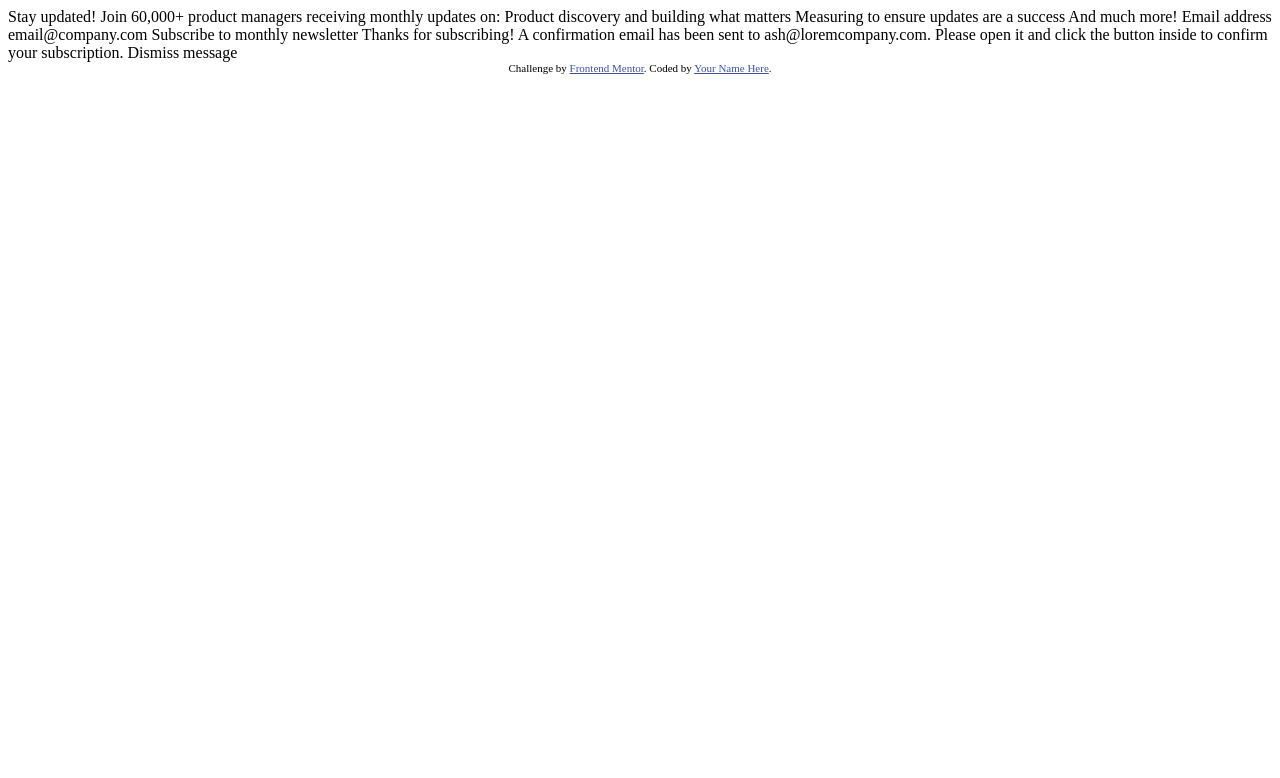
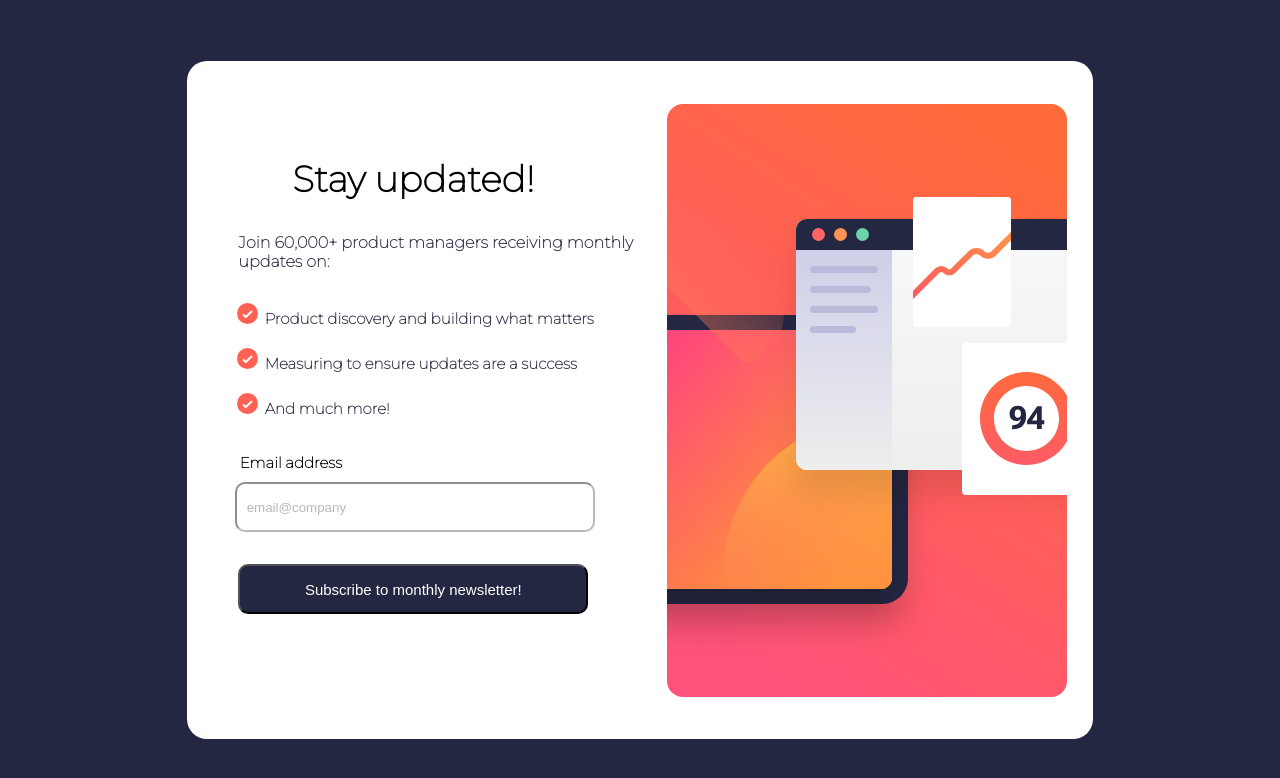
Before and after one commit to 007khun159/FM_Sign_Regis_page, a plain HTML site: page newsletter-sign-up-with-success-message-main/index.html in a window 1280 px wide. Drawn offline with Linux system fonts and the light colour scheme.

Commit message:
FromPage_Finish

```diff
--- /dev/null
+++ b/newsletter-sign-up-with-success-message-main/checker.js
@@ -0,0 +1,14 @@
+function CheckerEmail() {
+    var emailInput = document.getElementById('emailInput');
+    var mailformat = /^\w+([\.-]?\w+)*@\w+([\.-]?\w+)*(\.\w{2,3})+$/;
+
+    if (emailInput.value.match(mailformat)) {
+      alert("Valid email address!");
+      emailInput.focus();
+      return true;
+    } else {
+      alert("You have entered an invalid email address!");
+      emailInput.focus();
+      return false;
+    }
+  }
--- a/newsletter-sign-up-with-success-message-main/index.html
+++ b/newsletter-sign-up-with-success-message-main/index.html
@@ -13,40 +13,92 @@
     .attribution { font-size: 11px; text-align: center; }
     .attribution a { color: hsl(228, 45%, 44%); }
   </style>
+
+  <script src="./checker.js"></script>
+  <link rel="stylesheet" href="style.css">
 </head>
 <body>
 
-  <!-- Sign-up form start -->
 
-  Stay updated!
 
-  Join 60,000+ product managers receiving monthly updates on:
+  <div class="container">
 
-  Product discovery and building what matters
-  Measuring to ensure updates are a success
-  And much more!
+    <div class="wrapper">
 
-  Email address
-  email@company.com
+        <div class="text-component">
 
-  Subscribe to monthly newsletter
+          <div class="Head-bar">
 
-  <!-- Sign-up form end -->
+            <h1 class="title">Stay updated!</h1>
+            <p class="detail">
+              Join 60,000+ product managers receiving monthly
+              updates on:
+            </p>
+
+          </div>
+
+
+          <div class="true-list">
+
+            <ul>
+                <li>Product discovery and building what matters</li>
+            </ul>
+
+            <ul>
+              <li>Measuring to ensure updates are a success</li>
+            </ul>
+
+            <ul>
+              <li>And much more!</li>
+            </ul>
+
+          </div>
+
+          <form>
+
+            <div class="typebar">
+              <h5>Email address</h5>
+              <input placeholder="email@company">
+            </div>
+
+          </form>
+
+
+
+          <div class="button-component">
+            <button class="button1" type="submit" name="submit" value="submit" onclick="return CheckerEmail()">Subscribe to monthly newsletter!</button>
+
+          </div>
+
+
+        </div>
+          <div class="picture-component">
+            <img src="./assets/images/illustration-sign-up-desktop.svg">
+          </div>
+
+    </div>
+
+
+  </div>
+
+
+
+
+
+
+</body>
+</html>
+
+
+<!-- Sign-up form end -->
 
   <!-- Success message start -->
 
-  Thanks for subscribing!
+  <!-- Thanks for subscribing!
 
   A confirmation email has been sent to ash@loremcompany.com.
   Please open it and click the button inside to confirm your subscription.
 
-  Dismiss message
+  Dismiss message -->
 
   <!-- Success message end -->
-
-  <div class="attribution">
-    Challenge by <a href="https://www.frontendmentor.io?ref=challenge" target="_blank">Frontend Mentor</a>.
-    Coded by <a href="#">Your Name Here</a>.
-  </div>
-</body>
-</html>
--- /dev/null
+++ b/newsletter-sign-up-with-success-message-main/style.css
@@ -0,0 +1,155 @@
+@import url('https://fonts.googleapis.com/css2?family=Montserrat:wght@100&display=swap');
+
+*{
+    padding: 0;
+    margin: 0;
+    box-sizing: border-box;
+
+
+}
+
+
+body{
+    font-family: 'Montserrat', sans-serif;
+    min-height: 100vh;
+    display: flex;
+    align-items: center;
+    background-color: hsl(234, 29%, 20%);
+    font-size: large;
+
+
+}
+
+
+
+.wrapper{
+    background-color: hsl(0, 0%, 100%);
+    display: grid;
+    grid-template-columns: 1fr 1fr;
+    border-radius: 20px;
+}
+
+
+.container{
+
+    max-width: 980px;
+    margin: 0 auto;
+
+}
+
+
+.picture-component img{
+
+    width: 100%;
+    height: 100%;
+    object-fit: scale-down;
+}
+
+
+picture-component{
+    position: relative;
+
+}
+
+
+
+.text-component{
+    display:flex;
+    flex-direction: column;
+
+}
+
+
+.Head-bar{
+
+    padding-top: 6rem;
+    padding-bottom: 2rem;
+    display: flex;
+    gap: 2rem;
+    flex-direction: column;
+    align-items: center;
+    font-weight: 900;
+
+}
+
+.detail{
+    font-size: 16px;
+    display: flex;
+    max-width: 450px;
+    padding-left:50px;
+    font-weight: bold;
+    color: hsl(235, 18%, 26%);
+
+}
+
+
+.true-list{
+    list-style-image:
+    url(./assets/images/icon-list.svg);
+    list-style-position: inside;
+    padding-left:50px;
+    justify-content: space-between;
+    font-weight: bold;
+    font-size: 15px;
+    color: hsl(235, 18%, 26%);
+
+}
+
+.true-list ul{
+
+    column-gap: 1rem;
+    padding-bottom: 20px;
+}
+
+
+.typebar{
+    padding-left: 3rem;
+    padding-top:1rem ;
+
+}
+
+.typebar h5{
+    margin-bottom: 10px;
+    padding-left: 5px;
+}
+
+.typebar input{
+   width: 360px;
+   height: 50px;
+   justify-content: flex-start;
+   border-radius: 10px;
+   opacity: 50%;
+   /*ใช้ในการขยับคำใน placholder*/
+   text-indent:10px ;
+
+
+}
+
+
+.button-component{
+
+    text-align: center;
+    padding-top: 2rem;
+    min-width: 2rem;
+    font-size: 16px;
+
+}
+
+
+
+.button1{
+    width: 350px;
+    height: 50px;
+    background-color: hsl(234, 29%, 20%);
+    color: white;
+    cursor: pointer;
+    display: inline-block;
+    font-size: 15px;
+    border-radius:10px;
+}
+
+
+.button1:hover {
+    background-color: hsl(235, 18%, 26%);
+    color: white;
+  }
```
